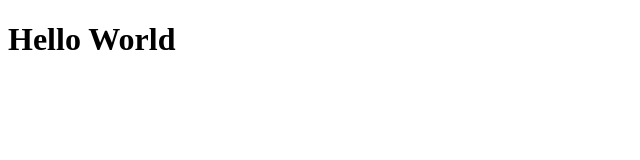
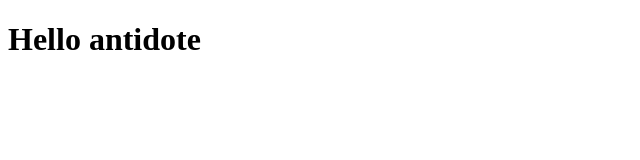
Before and after one commit to HectorAgudelo/AntidoteRestaurant, a React (Create React App) app: page / in a window 1280 px wide. Shown: the top 160 px of the page, without its empty margins (0-640 px from the left). Built offline with nearby package versions, Linux system fonts and the light colour scheme.

Commit message:
feat: cambiar texto

```diff
--- a/src/App.js
+++ b/src/App.js
@@ -1,7 +1,7 @@
 function App() {
   return (
     <div className="App">
-    <h1>Hello World</h1>
+    <h1>Hello antidote</h1>
     </div>
   );
 }
```
